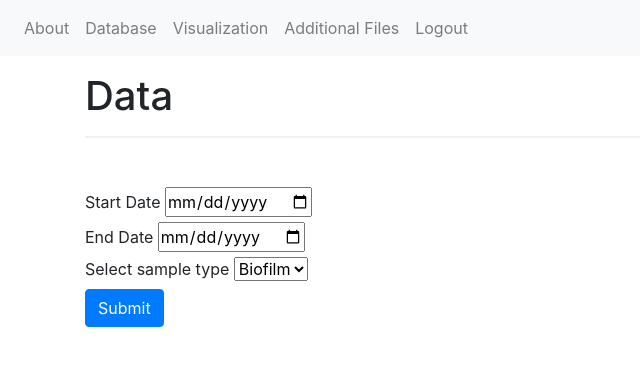
After one commit to garenpham/BC-Centre-for-Aquatic-Health-Sciences, a Python web app: template app/templates/public/visualization.html in a window 1280 px wide. The commit adds this page. Shown: the top 366 px of the page, without its empty margins (0-640 px from the left). Run offline with Jinja, Linux system fonts and the light colour scheme; the template is opened without the code that fills it, so the values that code supplies are empty; some libraries are stand-ins or nearby versions.

Commit message:
added visualization template and link to it on main page

```diff
--- a/app/templates/public/templates/public_template.html
+++ b/app/templates/public/templates/public_template.html
@@ -41,6 +41,9 @@
         </li>
         {% endif %}
         <li class="nav-item">
+          <a class="nav-link" href="/visualization">Visualization</a>
+        </li>
+        <li class="nav-item">
           <a class="nav-link" href="/index">Additional Files</a>
         </li>
         <li class="nav-item">
--- /dev/null
+++ b/app/templates/public/visualization.html
@@ -0,0 +1,67 @@
+{% extends "public/templates/public_template.html" %}
+
+{% block title %}Home{% endblock %}
+
+{% block main %}
+<link rel="stylesheet" type="text/css" href="https://cdn.datatables.net/1.11.5/css/jquery.dataTables.css">
+<script src="http://code.jquery.com/jquery-1.11.2.min.js" type="text/javascript"></script>
+<script type="text/javascript" charset="utf8" src="https://cdn.datatables.net/1.11.5/js/jquery.dataTables.js"></script>
+<link rel="stylesheet" href="https://cdn.jsdelivr.net/npm/bootstrap-icons@1.8.1/font/bootstrap-icons.css">
+<div class="container ">
+  <div class="row">
+    <div class="col">
+    <h1>Data</h1>
+    <hr>
+        {% with messages = get_flashed_messages(with_categories=true) %}
+            <!-- Categories: success (green), info (blue), warning (yellow), danger (red) -->
+            {% if messages %}
+                {% for category, message in messages %}
+                    <div class="alert alert-{{ category }} alert-dismissible" role="alert">
+                    {{ message }}
+                    <button type="button" class="close" data-dismiss="alert" aria-label="Close">
+                    <span aria-hidden="true">&times;</span></button>
+                    </div>
+                {% endfor %}
+            {% endif %}
+        {% endwith %}
+            <img id="placeholder">
+            <form action="/display_data" method="post">
+              <!--start date field-->
+
+                <div class="field-wrap">
+                    <div>
+                        <label for="start">Start Date</label>
+                        <input type="date" id="start" name="start-date">
+                    </div>
+                    <div>
+                        <label for="end">End Date</label>
+                        <input type="date" id="end" name="end-date">
+                    </div>
+                </div>
+              <!--end date field-->
+                <div>
+                    <label for="sample-type">Select sample type</label>
+                    <select name="sample-type" id="sample-type">
+                        <option value="biofilm">Biofilm</option>
+                        <option value="fish">Fish</option>
+                        <option value="water">Water</option>
+                    </select>
+                </div>
+
+              <button type="submit" class="btn btn-primary" name="submit_button" value="submit">Submit</button>
+            </form>
+    </div>
+  </div>
+</div>
+
+
+<script>
+    let table = new DataTable('#show_data_table', {
+        // options
+        buttons: [
+        'copy', 'excel', 'pdf'
+    ]
+    });
+
+</script>
+{% endblock %}
```
Also changed, not shown: app/views.py (+7 -0 lines), app/templates/public/show_data.html (line endings or trailing spaces).
